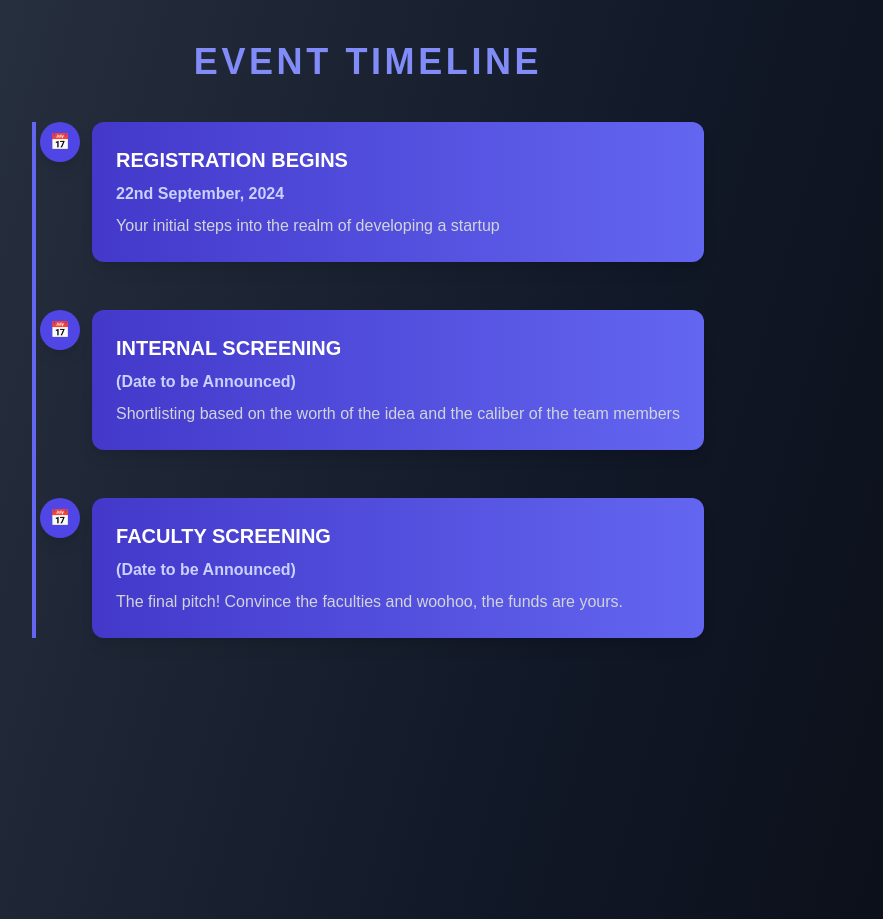
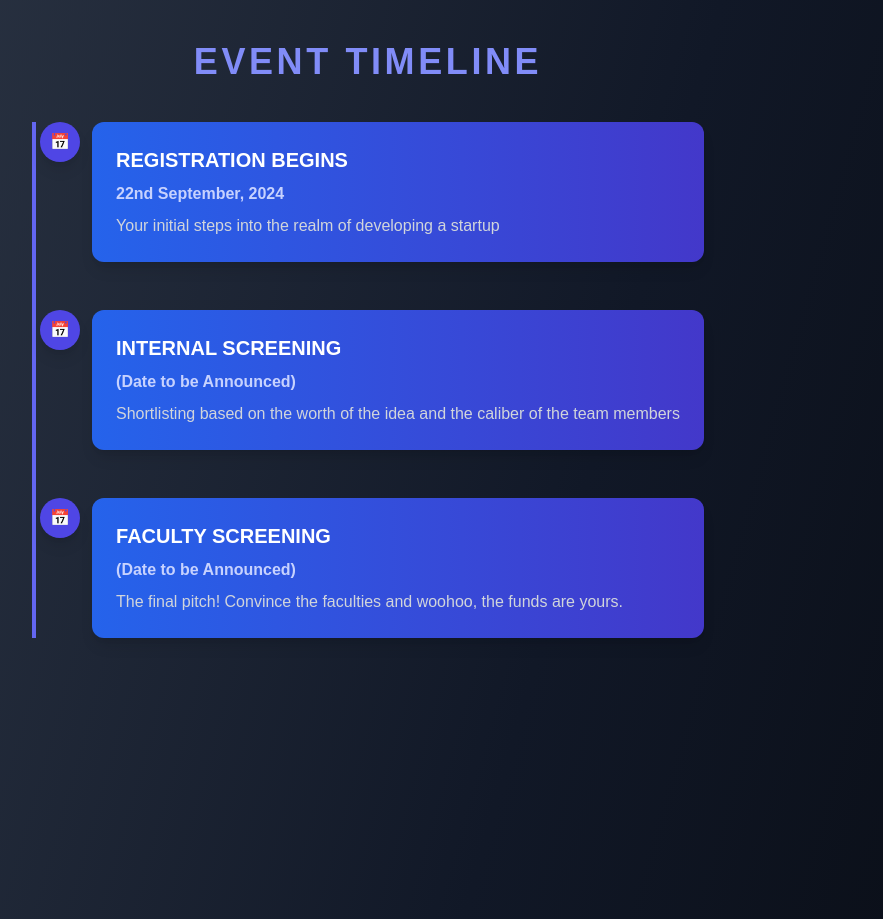
Before and after one commit to ARYAN-PURI/E-Crescendo, a Next.js app: page / in a window 1280 px wide. Shown: the part 1020-1939 px from the top of the page, without its empty margins (272-1155 px from the left). Built offline with nearby package versions, Linux system fonts and the light colour scheme.

Commit message:
TRY TO REMOVE ERROR IN ADMIN PAGE

```diff
--- a/src/app/AdminPage/page.tsx
+++ b/src/app/AdminPage/page.tsx
@@ -7,13 +7,14 @@ export default function AdminPage() {
     const [isLoading, setIsLoading] = useState(true);
     async function getdata() {
         try {
-            const result = await axios.get(`/api/getData?timestamp=${Date.now()}`,{
+            const result = await axios.get(`/api/getData`,{
                 headers: {
                     'Cache-Control': 'no-cache, no-store, must-revalidate',
                     'Pragma': 'no-cache',
                     'Expires': '0'
                 }
             });
+            console.log(result);
             setData(result.data.res);
             setIsLoading(false);
         } catch (error) {
--- a/src/app/page.tsx
+++ b/src/app/page.tsx
@@ -100,7 +100,7 @@ export default function Home() {
             <div className="absolute -left-5 top-0 w-10 h-10 bg-indigo-600 text-white rounded-full flex items-center justify-center transition-transform transform group-hover:scale-125 shadow-lg ">
               📅
             </div>
-            <div className=" hover:border-white hover:border ml-8 p-6 bg-gradient-to-r from-indigo-700 to-indigo-500 rounded-xl shadow-lg transition-transform transform group-hover:scale-105 group-hover:shadow-2xl duration-300">
+            <div className=" hover:border-white hover:border ml-8 p-6 bg-gradient-to-r from-blue-600 to-indigo-700 rounded-xl shadow-lg transition-transform transform group-hover:scale-105 group-hover:shadow-2xl duration-300">
               <h3 className="text-xl font-bold mb-2 text-white group-hover:text-indigo-200 transition-colors duration-300">REGISTRATION BEGINS</h3>
               <p className="font-semibold text-indigo-200">22nd September, 2024</p>
               <p className="mt-2 text-gray-300">Your initial steps into the realm of developing a startup</p>
@@ -111,7 +111,7 @@ export default function Home() {
             <div className="absolute -left-5 top-0 w-10 h-10 bg-indigo-600 text-white rounded-full flex items-center justify-center transition-transform transform group-hover:scale-125 shadow-lg">
               📅
             </div>
-            <div className=" hover:border-white hover:border ml-8 p-6 bg-gradient-to-r from-indigo-700 to-indigo-500 rounded-xl shadow-lg transition-transform transform group-hover:scale-105 group-hover:shadow-2xl duration-300">
+            <div className=" hover:border-white hover:border ml-8 p-6 bg-gradient-to-r from-blue-600 to-indigo-700 rounded-xl shadow-lg transition-transform transform group-hover:scale-105 group-hover:shadow-2xl duration-300">
               <h3 className="text-xl font-bold mb-2 text-white group-hover:text-indigo-200 transition-colors duration-300">INTERNAL SCREENING</h3>
               <p className="font-semibold text-indigo-200">(Date to be Announced)</p>
               <p className="mt-2 text-gray-300">Shortlisting based on the worth of the idea and the caliber of the team members</p>
@@ -122,7 +122,7 @@ export default function Home() {
             <div className="absolute -left-5 top-0 w-10 h-10 bg-indigo-600 text-white rounded-full flex items-center justify-center transition-transform transform group-hover:scale-125 shadow-lg">
               📅
             </div>
-            <div className=" hover:border-white hover:border ml-8 p-6 bg-gradient-to-r from-indigo-700 to-indigo-500 rounded-xl shadow-lg transition-transform transform group-hover:scale-105 group-hover:shadow-2xl duration-300">
+            <div className=" hover:border-white hover:border ml-8 p-6 bg-gradient-to-r from-blue-600 to-indigo-700 rounded-xl shadow-lg transition-transform transform group-hover:scale-105 group-hover:shadow-2xl duration-300">
               <h3 className="text-xl font-bold mb-2 text-white group-hover:text-indigo-200 transition-colors duration-300">FACULTY SCREENING</h3>
               <p className="font-semibold text-indigo-200">(Date to be Announced)</p>
               <p className="mt-2 text-gray-300">The final pitch! Convince the faculties and woohoo, the funds are yours.</p>
```
